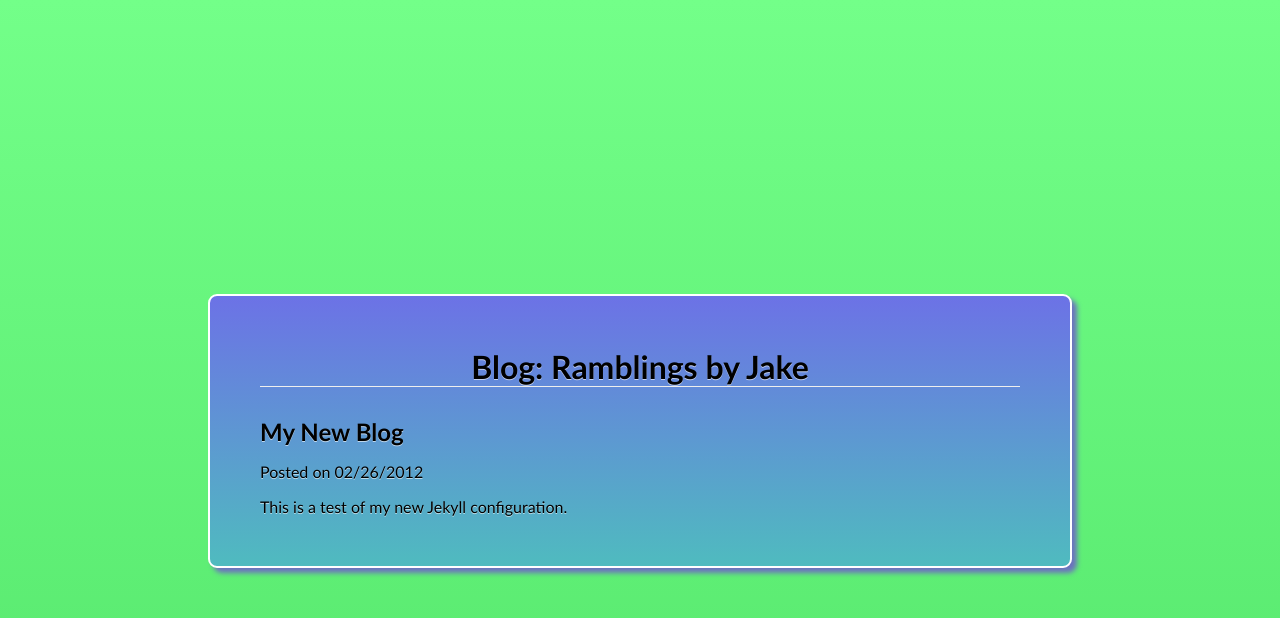
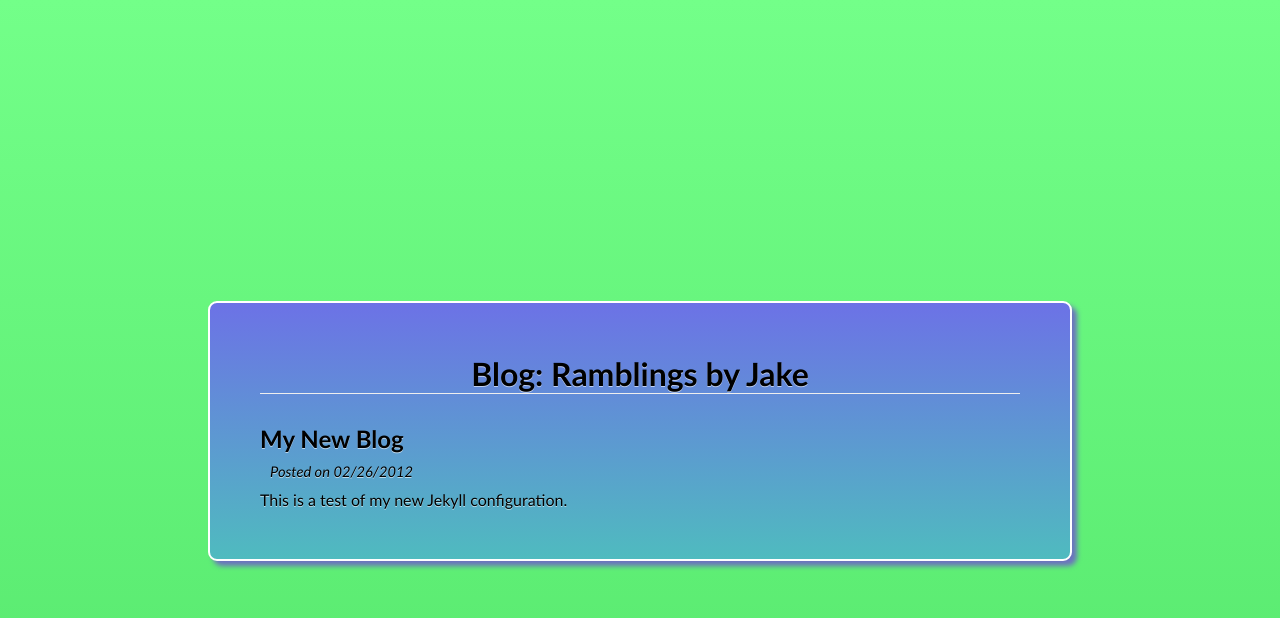
Before and after one commit to jhartz/jhartz.github.com, a Jekyll site: the page built from blog/index.html, in a window 1280 px wide. Shown: the top 618 px of the page. Built offline with Jekyll 4.4.1, drawn with Linux system fonts in a browser that asks for light colours.

Commit message:
Fixed small error typo thingie.

```diff
--- a/blog/index.html
+++ b/blog/index.html
@@ -6,6 +6,6 @@ noextra: 1
 {% for post in site.posts limit:10 %}
                 <article>
                     <h2><a href="{{ post.url | escape}}">{{ post.title | escape }}</a></h2>
-                    <p>Posted on {{ post.date | date: '%m/%d/%Y' }}</p>
+                    <p class="timestamp">Posted on {{ post.date | date: '%m/%d/%Y' }}</p>
                     <div>{{ post.excerpt | escape }}</div>
                 </article>{% endfor %}
```
